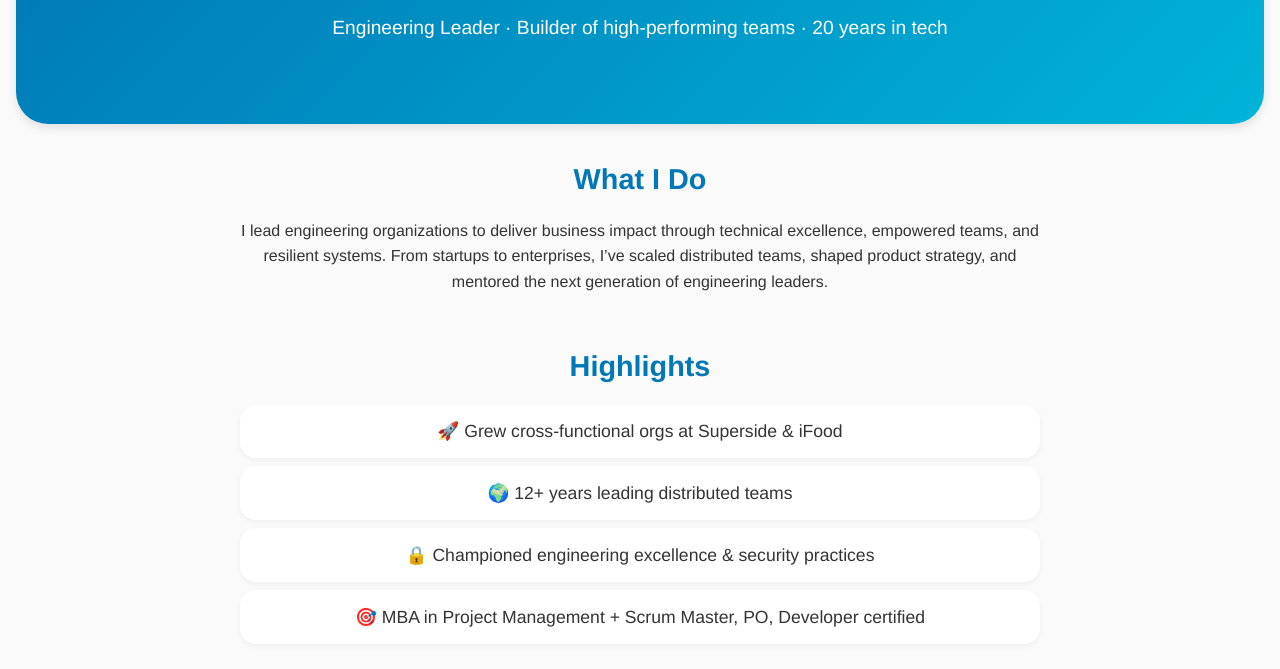
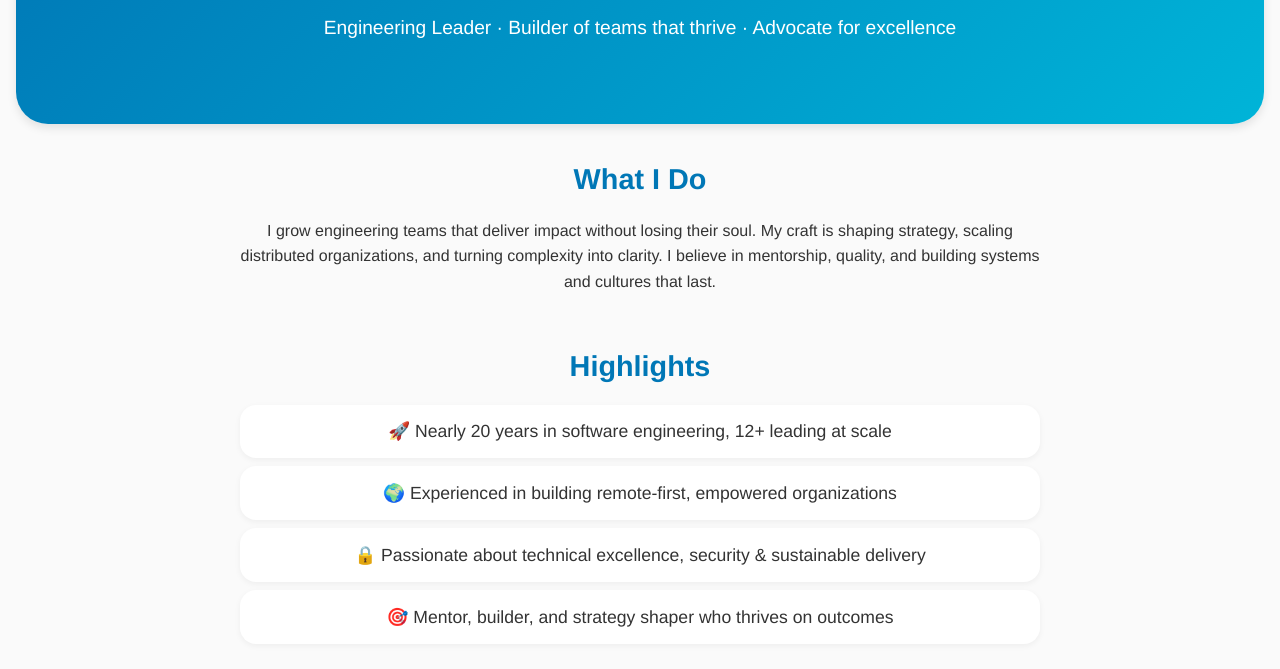
Before and after one commit to paolajmartins/paolajmartins.github.io, a plain HTML site: page index.html in a window 1280 px wide. Shown: the part 131-800 px from the top of the page. Drawn offline with Linux system fonts and the light colour scheme.

Commit message:
Update index.html

```diff
--- a/index.html
+++ b/index.html
@@ -10,7 +10,7 @@
   <header>
     <div class="intro">
       <h1>👋 Hi, I’m <span>Paola Martins</span></h1>
-      <p>Engineering Leader · Builder of high-performing teams · 20 years in tech</p>
+      <p>Engineering Leader · Builder of teams that thrive · Advocate for excellence</p>
     </div>
   </header>
 
@@ -18,28 +18,27 @@
     <section class="about">
       <h2>What I Do</h2>
       <p>
-        I lead engineering organizations to deliver business impact through
-        technical excellence, empowered teams, and resilient systems.
-        From startups to enterprises, I’ve scaled distributed teams, shaped
-        product strategy, and mentored the next generation of engineering leaders.
+        I grow engineering teams that deliver impact without losing their soul.
+        My craft is shaping strategy, scaling distributed organizations, and
+        turning complexity into clarity. I believe in mentorship, quality, and
+        building systems and cultures that last.
       </p>
     </section>
 
     <section class="highlights">
       <h2>Highlights</h2>
       <ul>
-        <li>🚀 Grew cross-functional orgs at Superside & iFood</li>
-        <li>🌍 12+ years leading distributed teams</li>
-        <li>🔒 Championed engineering excellence & security practices</li>
-        <li>🎯 MBA in Project Management + Scrum Master, PO, Developer certified</li>
+        <li>🚀 Nearly 20 years in software engineering, 12+ leading at scale</li>
+        <li>🌍 Experienced in building remote-first, empowered organizations</li>
+        <li>🔒 Passionate about technical excellence, security & sustainable delivery</li>
+        <li>🎯 Mentor, builder, and strategy shaper who thrives on outcomes</li>
       </ul>
     </section>
 
     <section class="contact">
       <h2>Let’s Connect</h2>
       <p>
-        <a href="mailto:paolajmartins@gmail.com">📧 Email</a> ·
-        <a href="https://www.linkedin.com/in/paolamartinspm" target="_blank">💼 LinkedIn</a>
+        <a href="https://www.linkedin.com/in/paolamartinspm" target="_blank">💼 Find me on LinkedIn</a>
       </p>
     </section>
   </main>
```
